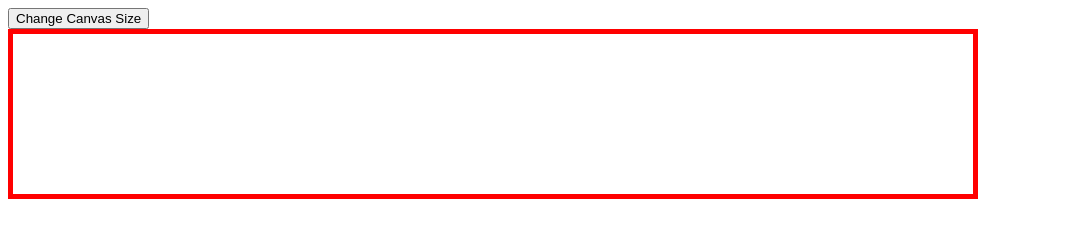
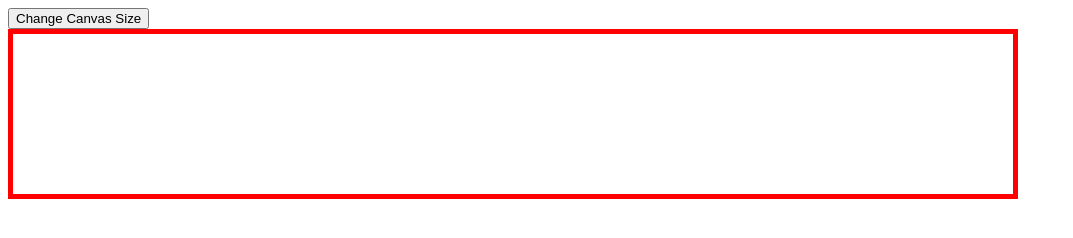
Before and after one commit to bhwk/etch-a-sketch, a plain HTML site: page index.html in a window 1280 px wide. Shown: the whole page, without its empty margins (0-1073 px from the left). Drawn offline with Linux system fonts and the light colour scheme.

```diff
--- a/style.css
+++ b/style.css
@@ -1,11 +1,12 @@
 :root {
     --grid-cols: 1;
     --grid-rows: 1;
+    --item-width: 1;
   }
 
   #container {
     display: grid;
-    max-width: 960px;
+    max-width: 1000px;
     grid-template-rows: repeat(var(--grid-rows), 1fr);
     grid-template-columns: repeat(var(--grid-cols), 1fr);
     border: 5px red solid;
@@ -13,7 +14,7 @@
 
   .grid-item {
     padding:5px;
-
+    width: var(--item-width)px;
 
   }
 
```
